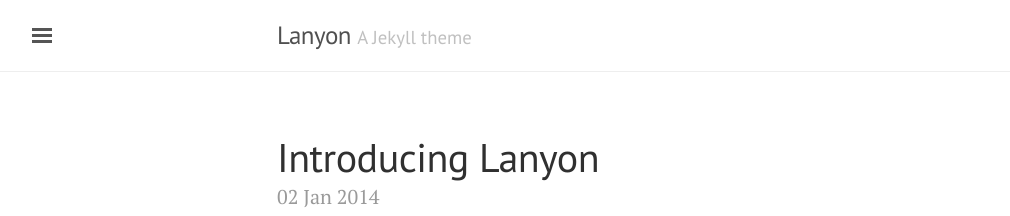
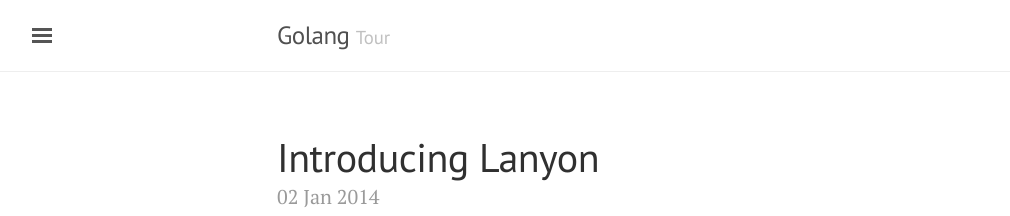
Before and after one commit to SGKutty/go, a Jekyll site: the page built from index.html, in a window 1280 px wide and 900 px high. Shown: the top 216 px of the window, without its empty margins (3-1013 px from the left). Built offline with Jekyll 4.4.1, drawn with Linux system fonts in a browser that asks for light colours; the list of posts is cut into pages by our own code.

Commit message:
Conf Modified.

```diff
--- a/_config.yml
+++ b/_config.yml
@@ -4,16 +4,16 @@
 permalink:           pretty
 
 # Setup
-title:               Lanyon
-tagline:             'A Jekyll theme'
-description:         'A reserved <a href="http://jekyllrb.com" target="_blank">Jekyll</a> theme that places the utmost gravity on content with a hidden drawer. Made by <a href="https://twitter.com/mdo" target="_blank">@mdo</a>.'
-url:                 http://lanyon.getpoole.com
+title:               Golang
+tagline:             'Tour'
+description:         'Golang Tour'
+url:                 https://golang.org
 baseurl:             '/go'
 paginate:            5
 
 # About/contact
 author:
-  name:              Mark Otto
+  name:              Georgekutty Joyes
   url:               https://twitter.com/mdo
   email:             markdotto@gmail.com
 
```
